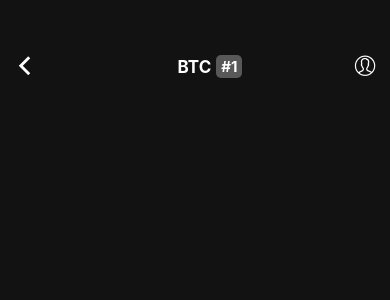
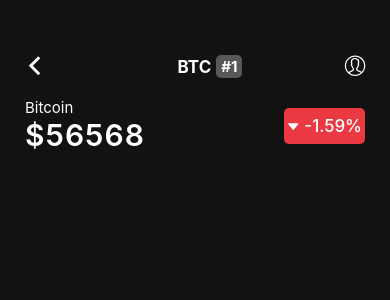
Before and after one commit to elftvxq/react-native-crypto-price-tracker, a React Native app: screen / in a window 390 px wide. Shown: the top 300 px of the page. Built offline with nearby package versions, Linux system fonts and the light colour scheme.

Commit message:
adjust price tag styling

```diff
--- a/src/screens/CoinDetailedScreen/index.jsx
+++ b/src/screens/CoinDetailedScreen/index.jsx
@@ -1,24 +1,58 @@
 import React from 'react';
 import { View, Text, Image } from 'react-native';
 import { Ionicons, EvilIcons } from '@expo/vector-icons';
+import { AntDesign } from '@expo/vector-icons';
 import Coin from '../../../assets/data/crypto.json';
 import CoinDetailHeader from './components/CoinDetailHeader';
+import styles from './style';
 
 const CoinDetailedScreen = () => {
   const {
     image: { small },
     symbol,
     name,
-    market_data: { market_cap_rank },
+    market_data: {
+      market_cap_rank,
+      current_price,
+      price_change_percentage_24h,
+    },
   } = Coin;
+
+  const percentageColor =
+    price_change_percentage_24h < 0 ? '#ea3943' : '#16c784';
   return (
-    <View>
+    <View style={{ paddingHorizontal: 10 }}>
       <CoinDetailHeader
         image={small}
         name={name}
         symbol={symbol}
         marketCapRank={market_cap_rank}
       />
+      <View style={styles.priceContainer}>
+        <View>
+          <Text style={styles.name}>{name}</Text>
+          <Text style={styles.currentPrice}>${current_price.usd}</Text>
+        </View>
+        <View
+          style={{
+            backgroundColor: percentageColor,
+            paddingHorizontal: 3,
+            paddingVertical: 8,
+            borderRadius: 5,
+            flexDirection: 'row',
+          }}
+        >
+          <AntDesign
+            name={price_change_percentage_24h < 0 ? 'caretdown' : 'caretup'}
+            size={12}
+            color={'white'}
+            style={{ alignSelf: 'center', marginRight: 5 }}
+          />
+          <Text style={styles.priceChange}>
+            {price_change_percentage_24h.toFixed(2)}%
+          </Text>
+        </View>
+      </View>
     </View>
   );
 };
--- /dev/null
+++ b/src/screens/CoinDetailedScreen/style.js
@@ -0,0 +1,27 @@
+import { StyleSheet } from 'react-native';
+
+const styles = StyleSheet.create({
+  currentPrice: {
+    color: 'white',
+    fontSize: 30,
+    fontWeight: '600',
+    letterSpacing: 1,
+  },
+  name: {
+    color: 'white',
+    fontSize: 15,
+  },
+  priceContainer: {
+    padding: 15,
+    flexDirection: 'row',
+    justifyContent: 'space-between',
+    alignItems: 'center',
+  },
+  priceChange: {
+    color: 'white',
+    fontSize: 17,
+    fontWeight: '500',
+  },
+});
+
+export default styles;
```
